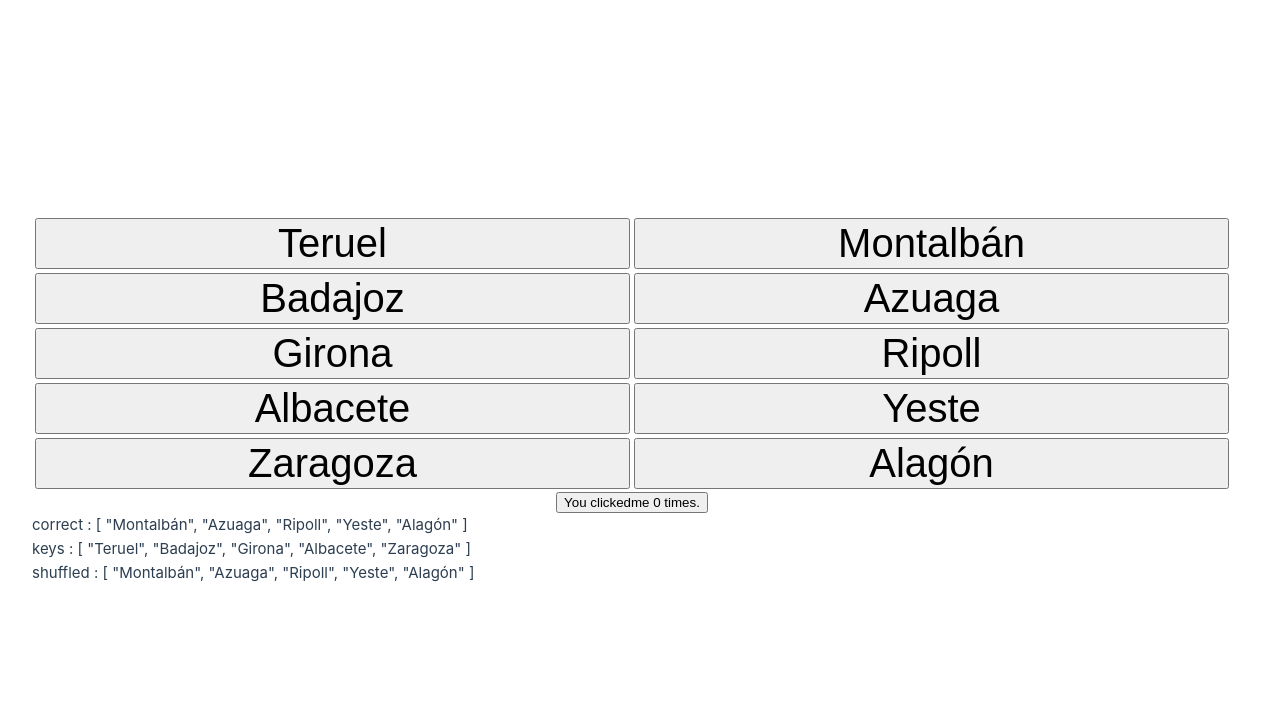
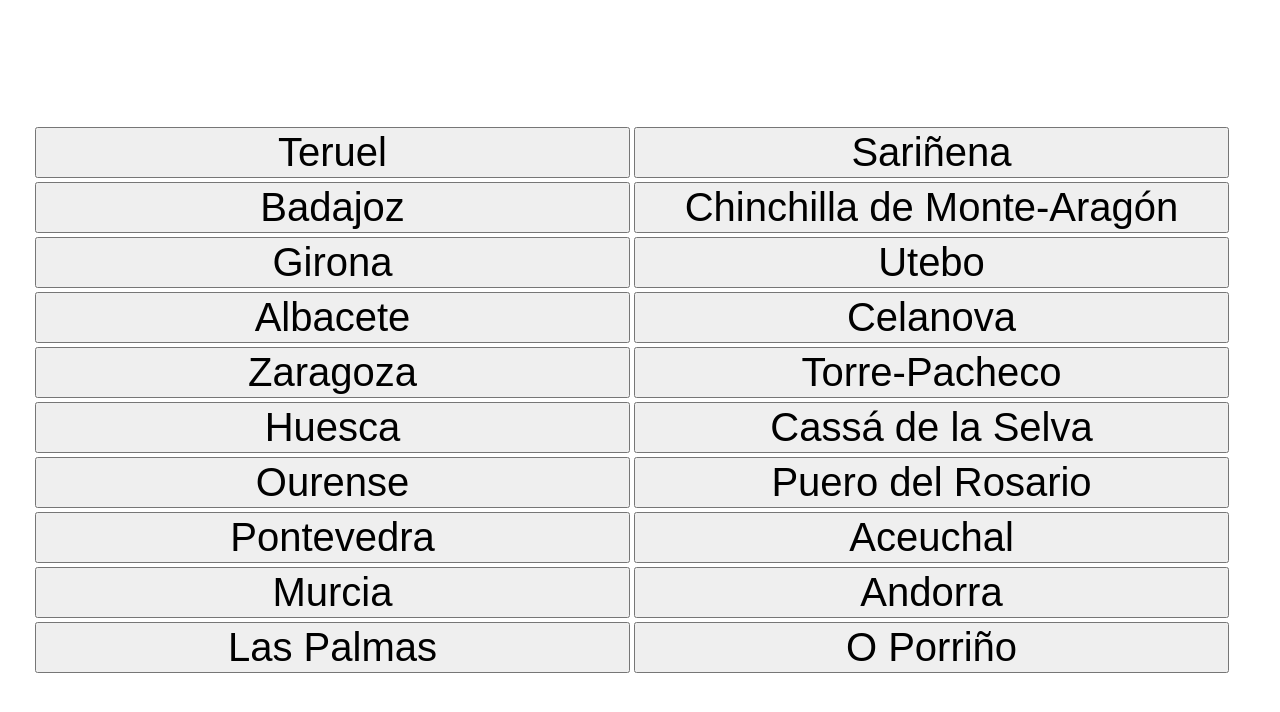
Before and after one commit to rgonzalez72/mi_vue, a Vue app: page / in a window 1280 px wide. Shown: the top 712 px of the page. Built offline with nearby package versions, Linux system fonts and the light colour scheme.

Commit message:
Saving progress

```diff
--- a/src/App.vue
+++ b/src/App.vue
@@ -4,6 +4,6 @@ import mainComponent from './components/mainComponent.vue'
 
 <template>
 <main>
-  <mainComponent />
+  <mainComponent/>
 </main>
 </template>
--- a/src/components/mainComponent.vue
+++ b/src/components/mainComponent.vue
@@ -1,12 +1,13 @@
-<script setup>
-import { ref } from 'vue'
+<script>
+
 import _ from 'underscore';
-
-const NO_OF_ROWS = 5
-const count = ref(0)
-
 import allData from '../assets/towns.json'
 
+const NO_OF_ROWS = 10
+
+export default {
+
+    data() {
         var keys = Object.keys (allData)
 
         var quizzData = { "correct": [], "keys": [], "shuffled": []}
@@ -17,11 +18,11 @@ _.sample(keys, NO_OF_ROWS).forEach ((key, i) => {
         })
 
         quizzData.shuffled = _.shuffle (quizzData.correct)
-
-
-defineExpose({
-    quizzData
-})
+        return {
+            quizzData: quizzData
+        }
+    },
+}
 </script>
 
 <template>
@@ -37,11 +38,6 @@ defineExpose({
       </tr>
     </tbody>
   </table>
-  <button class="down" @click="count++">You clickedme {{ count }} times.</button>
-
-  <p v-for="(key) in Object.keys(quizzData)">
-    {{ key }} : {{ quizzData[key] }}
-  </p>
 
 </template>
 
```
Lines whose indentation alone changed are shown as unchanged.
